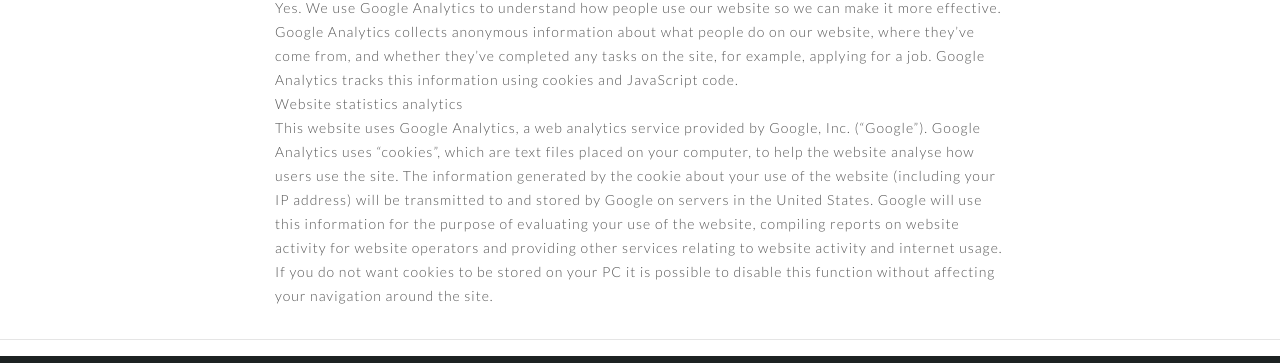
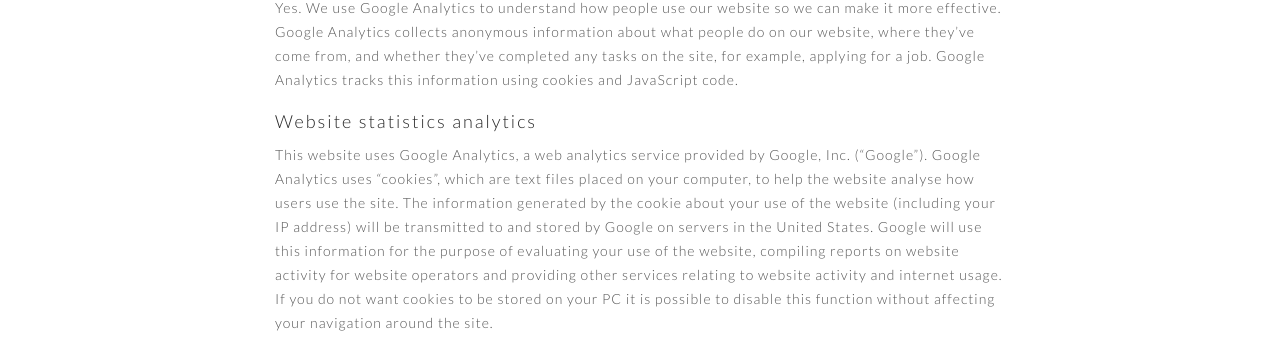
Before and after one commit to welaugh/welaugh.github.io, a plain HTML site: page cookie-policy.html in a window 1280 px wide. Shown: the part 547-910 px from the top of the page. Drawn offline with nearby package versions, Linux system fonts and the light colour scheme.

Commit message:
Update cookie-policy.html

```diff
--- a/cookie-policy.html
+++ b/cookie-policy.html
@@ -109,13 +109,16 @@ height="0" width="0" style="display:none;visibility:hidden"></iframe></noscript>
           <div class="col-lg-8 col-md-10 mx-auto">
             <div class="post-preview">
                 <p>Cookies are small files, typically of letters and numbers, downloaded on to a device when you access certain websites or emails. Cookies allow a website to recognise your device.
-                </br>Visit <a href="https://www.allaboutcookies.org/" to learn more about cookies.</p>
+                </br>Visit <a href="https://www.allaboutcookies.org/">www.allaboutcookies.org/</a> to learn more about cookies.</p>
                 <h2 class="post-title">
                     Do we use cookies?
                 </h2>
                 <p>Yes. We use Google Analytics to understand how people use our website so we can make it more effective. Google Analytics collects anonymous information about what people do on our website, where they’ve come from, and whether they’ve completed any tasks on the site, for example, applying for a job. Google Analytics tracks this information using cookies and JavaScript code.
-                </br>Website statistics analytics
-                </br>This website uses Google Analytics, a web analytics service provided by Google, Inc. (“Google”). Google Analytics uses “cookies”, which are text files placed on your computer, to help the website analyse how users use the site. The information generated by the cookie about your use of the website (including your IP address) will be transmitted to and stored by Google on servers in the United States. Google will use this information for the purpose of evaluating your use of the website, compiling reports on website activity for website operators and providing other services relating to website activity and internet usage.
+                </p>
+                <h3 class="post-subtitle">
+                  Website statistics analytics
+                </h3>
+                <p>This website uses Google Analytics, a web analytics service provided by Google, Inc. (“Google”). Google Analytics uses “cookies”, which are text files placed on your computer, to help the website analyse how users use the site. The information generated by the cookie about your use of the website (including your IP address) will be transmitted to and stored by Google on servers in the United States. Google will use this information for the purpose of evaluating your use of the website, compiling reports on website activity for website operators and providing other services relating to website activity and internet usage.
                 </br>If you do not want cookies to be stored on your PC it is possible to disable this function without affecting your navigation around the site.
                 </p>
             </div>
```
